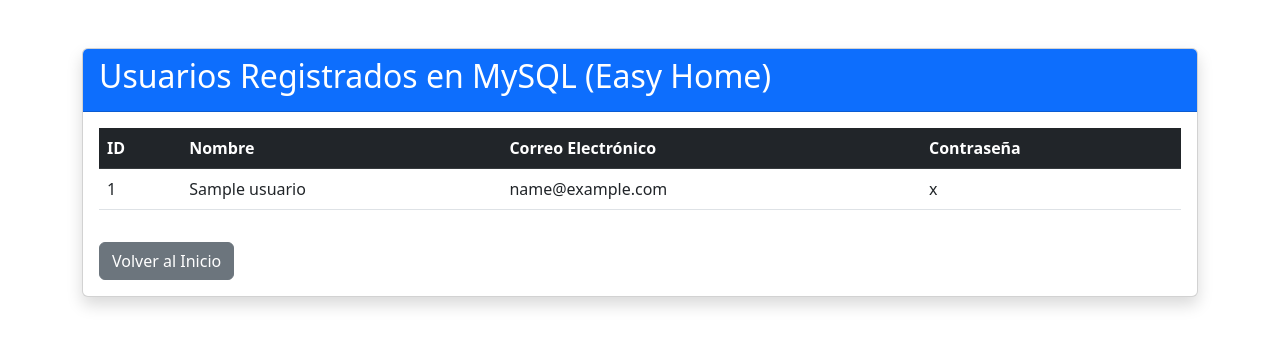
After one commit to JuanMera-dot/2526-Desarrollo-web-, a Flask app: page /lista_usuarios_mysql in a window 1280 px wide. The commit adds this page. Shown: the top 347 px of the page. Run offline with Flask 3, Linux system fonts and the light colour scheme; tables that the repository leaves empty or names only in its code hold one stand-in row (values such as "Sample post").

Commit message:
Easy home

```diff
--- a/Easy home/app.py
+++ b/Easy home/app.py
@@ -9,6 +9,9 @@ import json
 import csv
 import os
 from datetime import datetime
+
+# --- NUEVA IMPORTACIÓN PARA MYSQL ---
+from conexion.conexion import obtener_conexion
 
 app = Flask(__name__)
 # Llave para seguridad y para que funcionen los mensajes flash
@@ -131,19 +134,35 @@ def registro():
 @app.route('/registro_cliente', methods=['GET', 'POST'])
 def registro_cliente():
     if request.method == 'POST':
-        nuevo_cliente = UsuarioCliente(
-            nombre=request.form['nombre'], correo=request.form['correo'],
-            password=request.form['password']
-        )
+        nombre_form = request.form['nombre']
+        correo_form = request.form['correo']
+        password_form = request.form['password']
+
+        # 1. GUARDADO EN MYSQL (Tarea Semana 13)
+        conexion_mysql = obtener_conexion()
+        if conexion_mysql:
+            try:
+                cursor = conexion_mysql.cursor()
+                sql = "INSERT INTO usuarios (nombre, mail, password) VALUES (%s, %s, %s)"
+                valores = (nombre_form, correo_form, password_form)
+                cursor.execute(sql, valores)
+                conexion_mysql.commit()
+            except Exception as e:
+                print(f"Error guardando en MySQL: {e}")
+            finally:
+                cursor.close()
+                conexion_mysql.close()
+
+        # 2. GUARDADO EN SQLITE
+        nuevo_cliente = UsuarioCliente(nombre=nombre_form, correo=correo_form, password=password_form)
         try:
             db.session.add(nuevo_cliente)
             db.session.commit()
-            flash('✅ Cuenta de cliente creada. Ya puedes iniciar sesión.', 'success')
+            flash('✅ Cuenta de cliente creada.', 'success')
             return redirect(url_for('login'))
         except IntegrityError:
             db.session.rollback()
             flash('⚠️ Correo ya registrado.', 'danger')
-            return redirect(url_for('registro_cliente'))
     return render_template('registro_cliente.html')
 
 @app.route('/login', methods=['GET', 'POST'])
@@ -158,78 +177,110 @@ def login():
             flash('🔑 Acceso concedido como Administrador.', 'info')
             return redirect(url_for('admin'))
 
-        # Intento como Profesional
         experto = Profesional.query.filter_by(correo=id_user).first()
         if experto and experto.password == clave:
             session.clear()
             session['usuario_id'] = experto.id
             session['nombre_usuario'] = experto.nombre
             session['rol'] = 'experto'
-            flash(f'👋 ¡Hola de nuevo, {experto.nombre}!', 'success')
             return redirect(url_for('index'))
 
-        # Intento como Cliente
         cliente = UsuarioCliente.query.filter_by(correo=id_user).first()
         if cliente and cliente.password == clave:
             session.clear()
             session['usuario_id'] = cliente.id
             session['nombre_usuario'] = cliente.nombre
             session['rol'] = 'cliente'
-            flash(f'✨ Bienvenido, {cliente.nombre}.', 'success')
             return redirect(url_for('index'))
 
-        flash('❌ Datos incorrectos. Verifica tu usuario y contraseña.', 'danger')
-        return redirect(url_for('login'))
+        flash('❌ Datos incorrectos.', 'danger')
     return render_template('login.html')
 
 @app.route('/logout')
 def logout():
     session.clear()
-    flash('ℹ️ Has cerrado sesión correctamente.', 'info')
+    flash('ℹ️ Sesión cerrada.', 'info')
     return redirect(url_for('index'))
+
+# =========================================================
+# ADMINISTRACIÓN Y SINCRONIZACIÓN (SQLITE + MYSQL)
+# =========================================================
 
 @app.route('/admin', methods=['GET', 'POST'])
 def admin():
     if not session.get('es_admin'):
-        flash('🚫 Acceso restringido. Debes ser administrador.', 'warning')
+        flash('🚫 Acceso restringido.', 'warning')
         return redirect(url_for('login'))
+
     if request.method == 'POST':
-        nuevo = Producto(None, request.form['nombre'], int(request.form['cantidad']),
-                         float(request.form['precio']), request.form['categoria'])
+        nombre = request.form['nombre']
+        cantidad = int(request.form['cantidad'])
+        precio = float(request.form['precio'])
+        categoria = request.form['categoria']
+
+        # Guardar en MySQL
+        conexion_mysql = obtener_conexion()
+        if conexion_mysql:
+            try:
+                cursor = conexion_mysql.cursor()
+                sql = "INSERT INTO productos (nombre, precio, cantidad, categoria) VALUES (%s, %s, %s, %s)"
+                cursor.execute(sql, (nombre, precio, cantidad, categoria))
+                conexion_mysql.commit()
+            finally:
+                cursor.close(); conexion_mysql.close()
+
+        # Guardar en SQLite
+        nuevo = Producto(None, nombre, cantidad, precio, categoria)
         inv.agregar_producto(nuevo)
-        flash('📦 Producto añadido al inventario con éxito.', 'success')
+        flash('📦 Producto añadido con éxito.', 'success')
         return redirect(url_for('admin'))
+
     inv.cargar_desde_db()
     return render_template('admin.html', productos=inv.productos.values())
+
+# --- RUTA PARA BORRAR PRODUCTO DESDE PANEL ADMIN ---
+@app.route('/borrar_producto_admin/<int:id>')
+def borrar_producto_admin(id):
+    if not session.get('es_admin'):
+        return redirect(url_for('login'))
+
+    # 1. Borrar de SQLite y obtener el nombre del producto
+    nombre_borrado = inv.eliminar_producto(id)
+
+    # 2. Si el producto existía, lo borramos de MySQL por su nombre
+    if nombre_borrado:
+        conexion = obtener_conexion()
+        if conexion:
+            try:
+                cursor = conexion.cursor()
+                cursor.execute("DELETE FROM productos WHERE nombre = %s", (nombre_borrado,))
+                conexion.commit()
+                flash(f'🗑️ "{nombre_borrado}" eliminado de todo el sistema.', 'warning')
+            except Exception as e:
+                print(f"Error borrando en MySQL: {e}")
+            finally:
+                cursor.close(); conexion.close()
+
+    return redirect(url_for('admin'))
 
 @app.route('/contactar/<int:experto_id>', methods=['GET', 'POST'])
 def contactar_experto(experto_id):
     if not session.get('usuario_id') or session.get('rol') != 'cliente':
-        flash('🔒 Por seguridad, solo los clientes registrados pueden contactar expertos.', 'warning')
+        flash('🔒 Acceso restringido.', 'warning')
         return redirect(url_for('expertos'))
-
     experto = Profesional.query.get_or_404(experto_id)
-
-    if session.get('usuario_id') == experto.id and session.get('rol') == 'experto':
-        flash('✉️ No puedes enviarte solicitudes a ti mismo.', 'info')
-        return redirect(url_for('expertos'))
-
     if request.method == 'POST':
         nueva_solicitud = Solicitud(mensaje=request.form['mensaje'], cliente_id=session['usuario_id'], experto_id=experto_id)
         db.session.add(nueva_solicitud)
         db.session.commit()
-        flash('✅ ¡Solicitud enviada! El experto te responderá pronto.', 'success')
+        flash('✅ Solicitud enviada.', 'success')
         return redirect(url_for('expertos'))
-
     return render_template('contactar.html', experto=experto)
 
 @app.route('/calificar/<int:experto_id>', methods=['POST'])
 def calificar_experto(experto_id):
-    """Ruta para que los clientes califiquen a los expertos"""
     if not session.get('usuario_id') or session.get('rol') != 'cliente':
-        flash('🔒 Debes ser cliente para calificar.', 'warning')
         return redirect(url_for('expertos'))
-
     nueva_resenia = Resenia(
         estrellas=int(request.form['estrellas']),
         comentario=request.form['comentario'],
@@ -251,20 +302,9 @@ def registrar_orm():
         nombre, precio, categoria = request.form['nombre'], float(request.form['precio']), request.form['categoria']
         db.session.add(NuevoServicio(nombre=nombre, precio=precio, categoria=categoria))
         db.session.commit()
+        # Guardar en TXT, JSON, CSV...
         with open('datos.txt', 'a', encoding='utf-8') as f: f.write(f"{nombre},{precio},{categoria}\n")
-        lista_j = []
-        if os.path.exists('datos.json'):
-            with open('datos.json', 'r', encoding='utf-8') as f:
-                try: lista_j = json.load(f)
-                except: pass
-        lista_j.append({"nombre": nombre, "precio": precio, "categoria": categoria})
-        with open('datos.json', 'w', encoding='utf-8') as f: json.dump(lista_j, f, indent=4)
-        arc = os.path.exists('datos.csv')
-        with open('datos.csv', 'a', newline='', encoding='utf-8') as f:
-            w = csv.writer(f)
-            if not arc: w.writerow(['nombre', 'precio', 'categoria'])
-            w.writerow([nombre, precio, categoria])
-        flash('📝 Datos guardados en los 4 formatos de persistencia.', 'success')
+        flash('📝 Datos guardados en los 4 formatos.', 'success')
         return redirect(url_for('mostrar_datos'))
     return render_template('registro_orm.html')
 
@@ -274,15 +314,99 @@ def mostrar_datos():
     d_txt = []
     if os.path.exists('datos.txt'):
         with open('datos.txt', 'r', encoding='utf-8') as f: d_txt = f.readlines()
-    d_json = []
-    if os.path.exists('datos.json'):
-        with open('datos.json', 'r', encoding='utf-8') as f:
-            try: d_json = json.load(f)
-            except: pass
-    d_csv = []
-    if os.path.exists('datos.csv'):
-        with open('datos.csv', 'r', encoding='utf-8') as f: d_csv = list(csv.reader(f))
-    return render_template('datos.html', db=s_db, txt=d_txt, json=d_json, csv=d_csv)
+    return render_template('datos.html', db=s_db, txt=d_txt)
+
+# =========================================================
+# GESTIÓN OCULTA MYSQL (CRUD SEMANA 13)
+# =========================================================
+
+@app.route('/admin_mysql')
+def admin_mysql():
+    conexion = obtener_conexion()
+    usuarios_db = []
+    if conexion:
+        try:
+            cursor = conexion.cursor(dictionary=True)
+            cursor.execute("SELECT * FROM usuarios")
+            usuarios_db = cursor.fetchall()
+        finally:
+            cursor.close(); conexion.close()
+    return render_template('admin_mysql.html', usuarios=usuarios_db)
+
+@app.route('/eliminar_mysql/<int:id>')
+def eliminar_mysql(id):
+    conexion = obtener_conexion()
+    if conexion:
+        try:
+            cursor = conexion.cursor()
+            cursor.execute("DELETE FROM usuarios WHERE id_usuario = %s", (id,))
+            conexion.commit()
+        finally:
+            cursor.close(); conexion.close()
+    return redirect(url_for('admin_mysql'))
+
+@app.route('/editar_mysql/<int:id>', methods=['POST'])
+def editar_mysql(id):
+    conexion = obtener_conexion()
+    if conexion:
+        try:
+            cursor = conexion.cursor()
+            cursor.execute("UPDATE usuarios SET nombre = %s, mail = %s WHERE id_usuario = %s",
+                           (request.form['nombre'], request.form['mail'], id))
+            conexion.commit()
+        finally:
+            cursor.close(); conexion.close()
+    return redirect(url_for('admin_mysql'))
+
+@app.route('/admin_productos_mysql')
+def admin_productos_mysql():
+    conexion = obtener_conexion()
+    productos_db = []
+    if conexion:
+        try:
+            cursor = conexion.cursor(dictionary=True)
+            cursor.execute("SELECT * FROM productos")
+            productos_db = cursor.fetchall()
+        finally:
+            cursor.close(); conexion.close()
+    return render_template('admin_productos_mysql.html', productos=productos_db)
+
+@app.route('/eliminar_producto_mysql/<int:id>')
+def eliminar_producto_mysql(id):
+    conexion = obtener_conexion()
+    if conexion:
+        try:
+            cursor = conexion.cursor()
+            cursor.execute("DELETE FROM productos WHERE id_producto = %s", (id,))
+            conexion.commit()
+        finally:
+            cursor.close(); conexion.close()
+    return redirect(url_for('admin_productos_mysql'))
+
+@app.route('/editar_producto_mysql/<int:id>', methods=['POST'])
+def editar_producto_mysql(id):
+    conexion = obtener_conexion()
+    if conexion:
+        try:
+            cursor = conexion.cursor()
+            cursor.execute("UPDATE productos SET nombre = %s, precio = %s, cantidad = %s WHERE id_producto = %s",
+                           (request.form['nombre'], float(request.form['precio']), int(request.form['cantidad']), id))
+            conexion.commit()
+        finally:
+            cursor.close(); conexion.close()
+    return redirect(url_for('admin_productos_mysql'))
+
+@app.route('/lista_usuarios_mysql')
+def lista_usuarios_mysql():
+    conexion = obtener_conexion()
+    usuarios_db = []
+    if conexion:
+        try:
+            cursor = conexion.cursor(dictionary=True)
+            cursor.execute("SELECT * FROM usuarios"); usuarios_db = cursor.fetchall()
+        finally:
+            cursor.close(); conexion.close()
+    return render_template('lista_usuarios.html', usuarios=usuarios_db)
 
 if __name__ == '__main__':
     with app.app_context():
--- /dev/null
+++ b/Easy home/templates/lista_usuarios.html
@@ -0,0 +1,38 @@
+<!DOCTYPE html>
+<html lang="es">
+<head>
+    <meta charset="UTF-8">
+    <title>Lista de Usuarios MySQL - Easy Home</title>
+    <link rel="stylesheet" href="https://cdn.jsdelivr.net/npm/bootstrap@5.3.0/dist/css/bootstrap.min.css">
+</head>
+<body class="container mt-5">
+    <div class="card shadow">
+        <div class="card-header bg-primary text-white">
+            <h2>Usuarios Registrados en MySQL (Easy Home)</h2>
+        </div>
+        <div class="card-body">
+            <table class="table table-hover">
+                <thead class="table-dark">
+                    <tr>
+                        <th>ID</th>
+                        <th>Nombre</th>
+                        <th>Correo Electrónico</th>
+                        <th>Contraseña</th>
+                    </tr>
+                </thead>
+                <tbody>
+                    {% for usuario in usuarios %}
+                    <tr>
+                        <td>{{ usuario.id_usuario }}</td>
+                        <td>{{ usuario.nombre }}</td>
+                        <td>{{ usuario.mail }}</td>
+                        <td>{{ usuario.password }}</td>
+                    </tr>
+                    {% endfor %}
+                </tbody>
+            </table>
+            <a href="{{ url_for('index') }}" class="btn btn-secondary mt-3">Volver al Inicio</a>
+        </div>
+    </div>
+</body>
+</html>
```
Also changed, not shown: Easy home/conexion/conexion.py (added, +21 -0 lines), Easy home/inventario.py (+21 -0 lines), Easy home/templates/admin.html (+9 -1 lines), Easy home/templates/admin_productos_mysql.html (added, +86 -0 lines), Easy home/easyhome.db, Easy home/instance/easyhome_orm.db, 1 other file.
